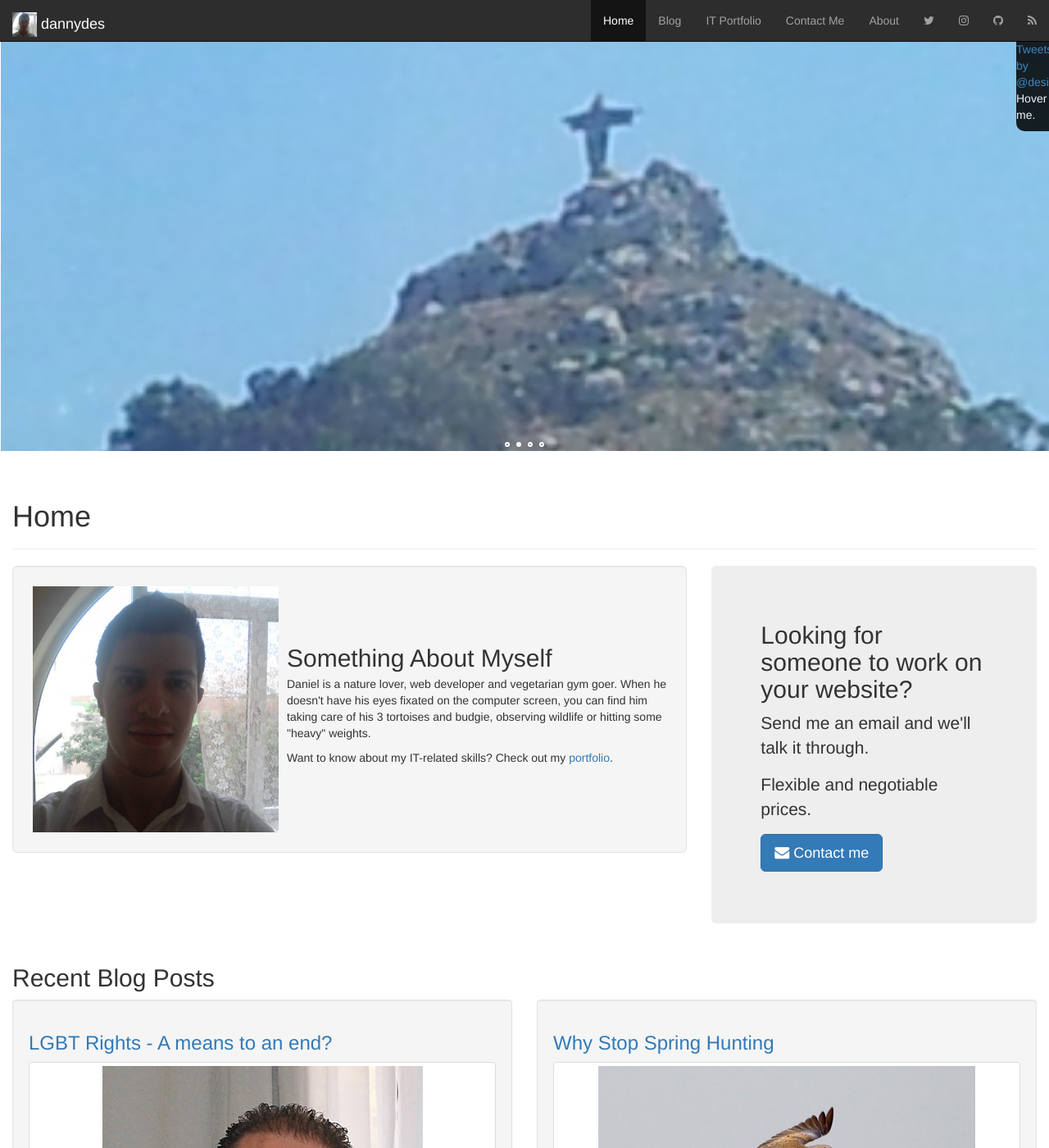
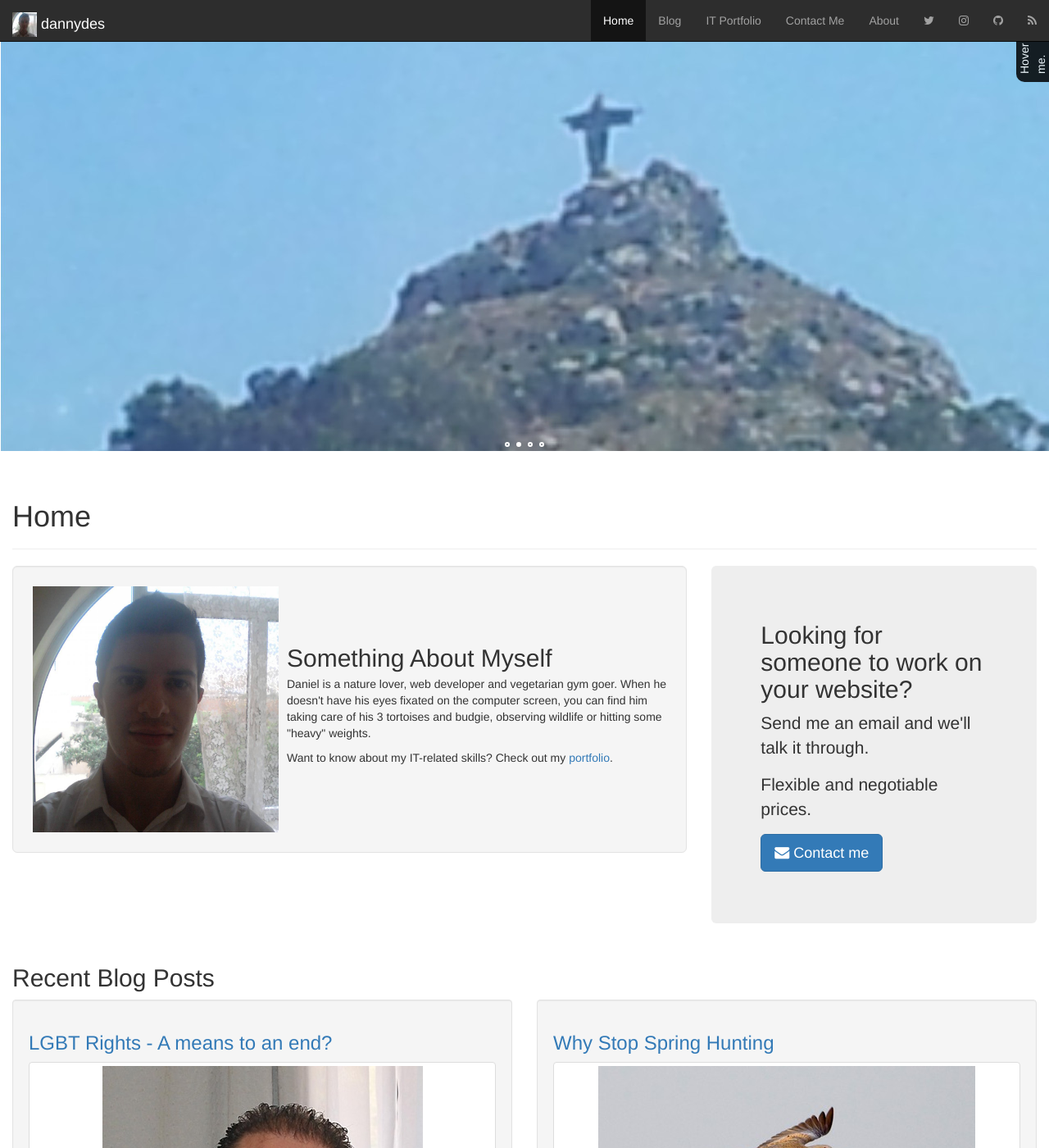
Before and after one commit to dannydes/dannydes.github.io, a Jekyll site: the page built from index.html, in a window 1280 px wide and 1400 px high. Shown: the whole window at 82% size. Built offline with Jekyll 4.4.1, drawn with Linux system fonts in a browser that asks for light colours; nearby versions of some CDN libraries; comment, search, counter and statistics services are not loaded.

Commit message:
sidebar fix

```diff
--- a/_includes/header.html
+++ b/_includes/header.html
@@ -50,8 +50,10 @@
 			</ul>
 		</header>
 		<div class="sidebar">
-			<a class="twitter-timeline"  href="https://twitter.com/desiradaniel" data-widget-id="364011654305943553">Tweets by @desiradaniel</a>
-            <script>!function(d,s,id){var js,fjs=d.getElementsByTagName(s)[0],p=/^http:/.test(d.location)?'http':'https';if(!d.getElementById(id)){js=d.createElement(s);js.id=id;js.src=p+"://platform.twitter.com/widgets.js";fjs.parentNode.insertBefore(js,fjs);}}(document,"script","twitter-wjs");</script>
+			<div class="widget-area">
+				<a class="twitter-timeline"  href="https://twitter.com/desiradaniel" data-widget-id="364011654305943553">Tweets by @desiradaniel</a>
+				<script>!function(d,s,id){var js,fjs=d.getElementsByTagName(s)[0],p=/^http:/.test(d.location)?'http':'https';if(!d.getElementById(id)){js=d.createElement(s);js.id=id;js.src=p+"://platform.twitter.com/widgets.js";fjs.parentNode.insertBefore(js,fjs);}}(document,"script","twitter-wjs");</script>
+			</div>
 			<p class="sidebar-info">Hover me.</p>
 		</div>
 		<div class="container">
--- a/css/style.css
+++ b/css/style.css
@@ -3,6 +3,10 @@
 .navbar { opacity: 0.95; }
 .navbar-brand > img { display: inline; }
 .post img { max-width: 290px; }
+.sidebar > .widget-area { display: none; }
+.sidebar-info { transform: rotate(270deg); }
+.sidebar:hover > .widget-area { display: inline; }
+.sidebar:hover > .sidebar-info { display: none; }
 
 .my-photo {
 	max-height: 60px;
```
